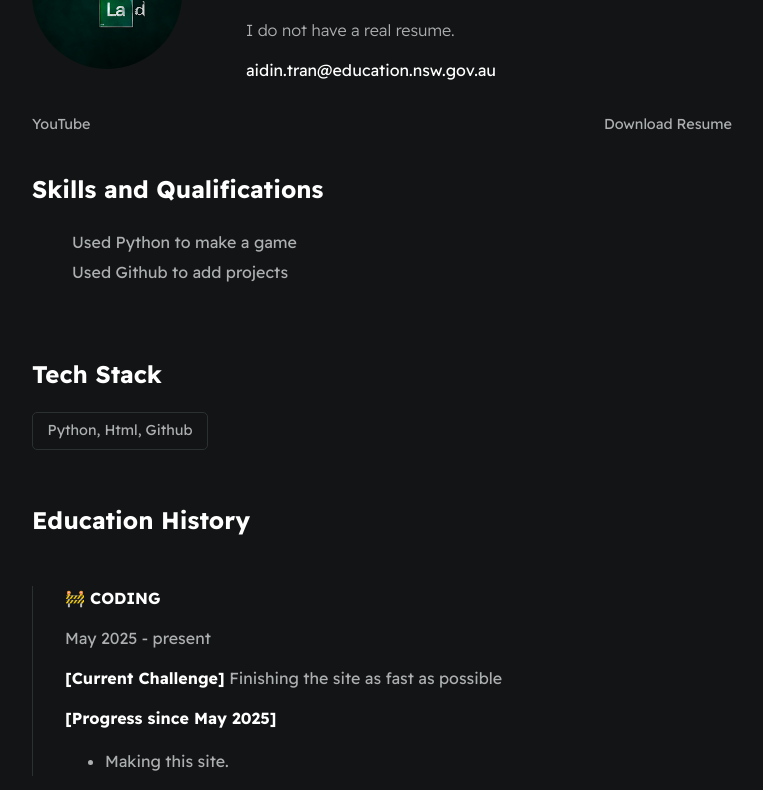
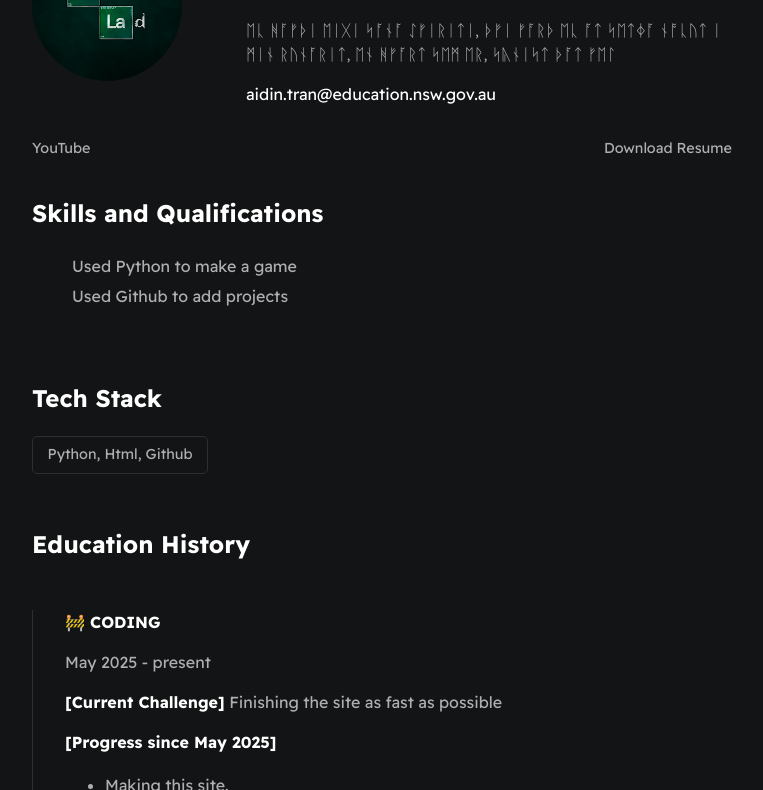
Before and after one commit to NiceCorpseHouseMyGuy/Resume, a plain HTML site: page Resume/index.html in a window 1280 px wide. Shown: the part 134-924 px from the top of the page, without its empty margins (258-1021 px from the left). Drawn offline with Linux system fonts and the light colour scheme; a script that the page names is missing.

Commit message:
Update index.html

```diff
--- a/Resume/index.html
+++ b/Resume/index.html
@@ -16,7 +16,7 @@
 
             <div>
                 <h1 id="username">Aidin Tran</h1>
-                <p id="bio">I do not have a real resume.</p>
+                <p id="bio">ᛖᚳ ᚻᚪᚠᚦᛁ ᛖᛁᚷᛁ ᛋᚪᚾᚪ ᛇᚠᛁᚱᛁᛏᛁ, ᚦᚠᛁ ᚠᚪᚱᚦ ᛖᚳ ᚪᛏ ᛋᛖᛏᛄᚪ ᚾᚩᚳᚢᛏ ᛁ ᛗᛁᚾ ᚱᚢᚾᚪᚱᛁᛏ, ᛖᚾ ᚻᚠᚪᚱᛏ ᛋᛖᛗ ᛖᚱ, ᛋᚣᚾᛁᛋᛏ ᚦᚪᛏ ᚠᛖᛚ</p>
                 <p id="email">aidin.tran@education.nsw.gov.au</p>
             </div>
         </section>
```
